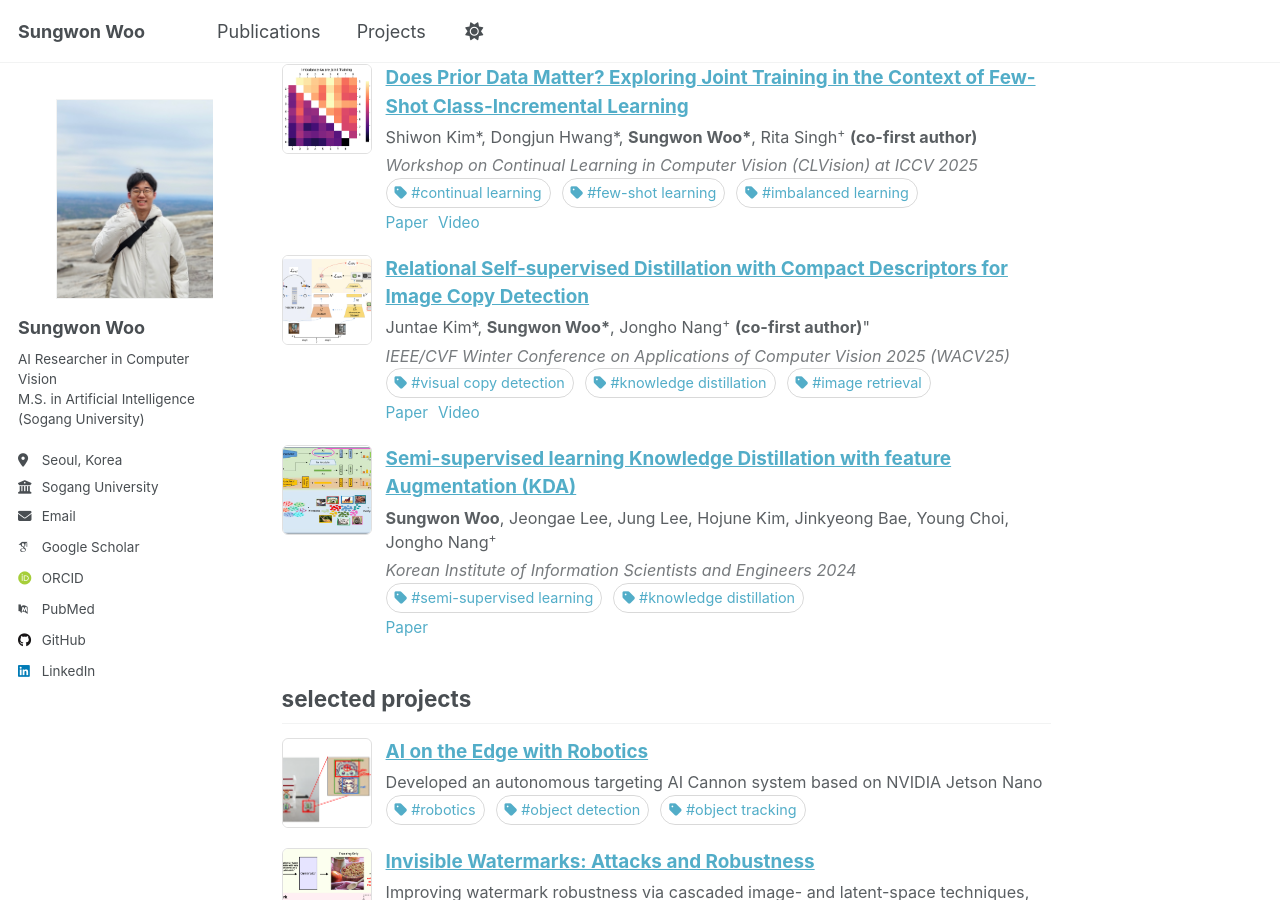
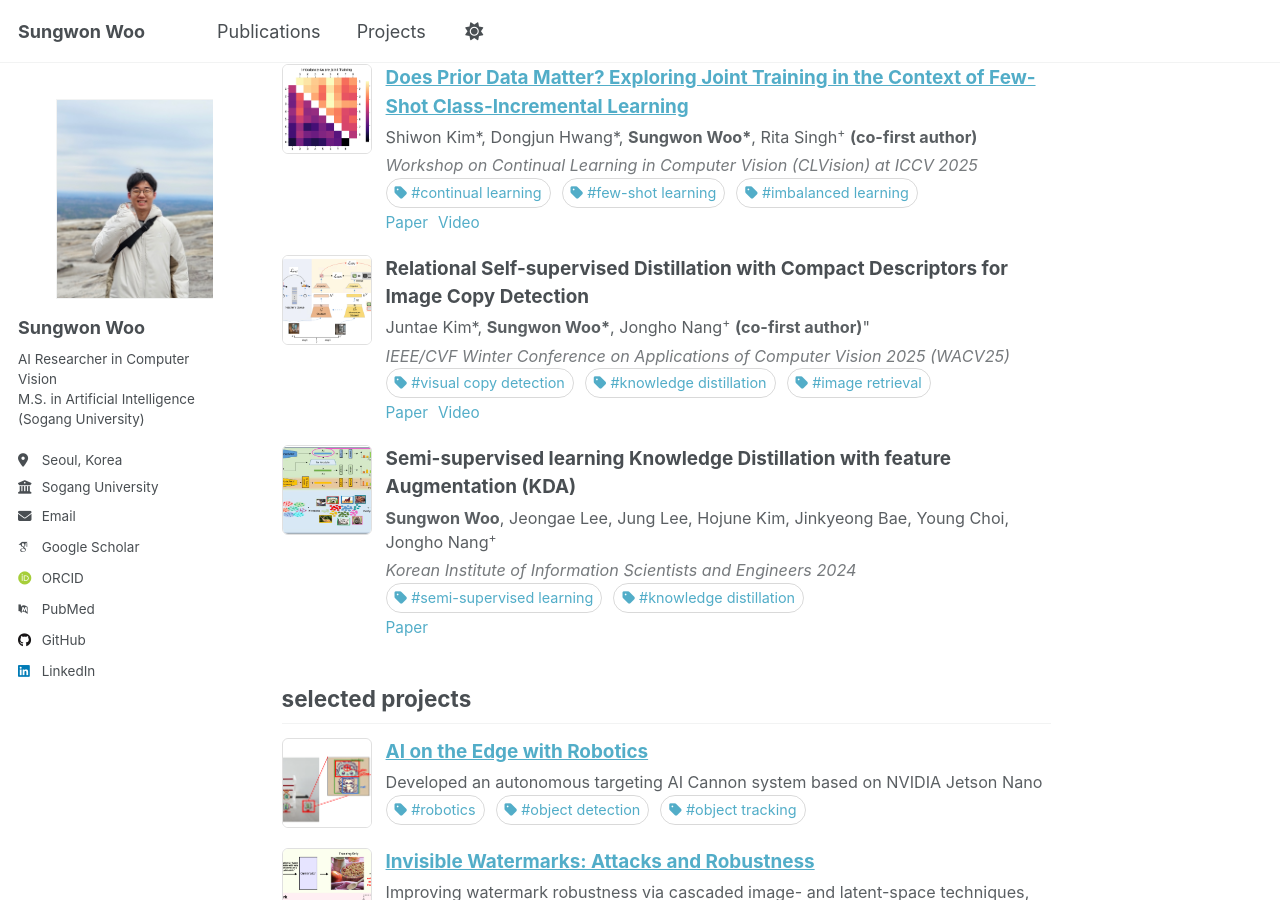
Before and after one commit to sungwon-woo/sungwon-woo.github.io, a Jekyll site: the page built from _pages/about.md, in a window 1280 px wide and 900 px high, scrolled down 805 px. Built offline with Jekyll 4.4.1, drawn with Linux system fonts in a browser that asks for light colours; some web fonts are replaced; a script that is not in the unit is left out.

Commit message:
edit main page

```diff
--- a/_pages/about.md
+++ b/_pages/about.md
@@ -92,7 +92,13 @@ Juntae Kim\*, **Sungwon Woo***, Jongho Nang+ **(*co-first author)**
     </div>
 
     <div class="pub-meta">
-      <div class="pub-title"><a href="{{ p.url | relative_url }}">{{ p.title }}</a></div>
+      <div class="pub-title">
+        {% if p.nolink %}
+          {{ p.title }}
+        {% else %}
+          <a href="{{ p.url | relative_url }}">{{ p.title }}</a>
+        {% endif %}
+      </div>
 
       {% if p.period %}<div class="pub-venue">{{ p.period }}</div>{% endif %}
       {% if p.description %}
```
Also changed, not shown: _projects/2024-smilegate-yuahan.md (+1 -0 lines), _publications/2023-kcc-kda.md (+1 -0 lines), _publications/2024-wacv-rdcd.md (+1 -0 lines), _publications/2025-ms-thesis.md (+0 -1 lines).
